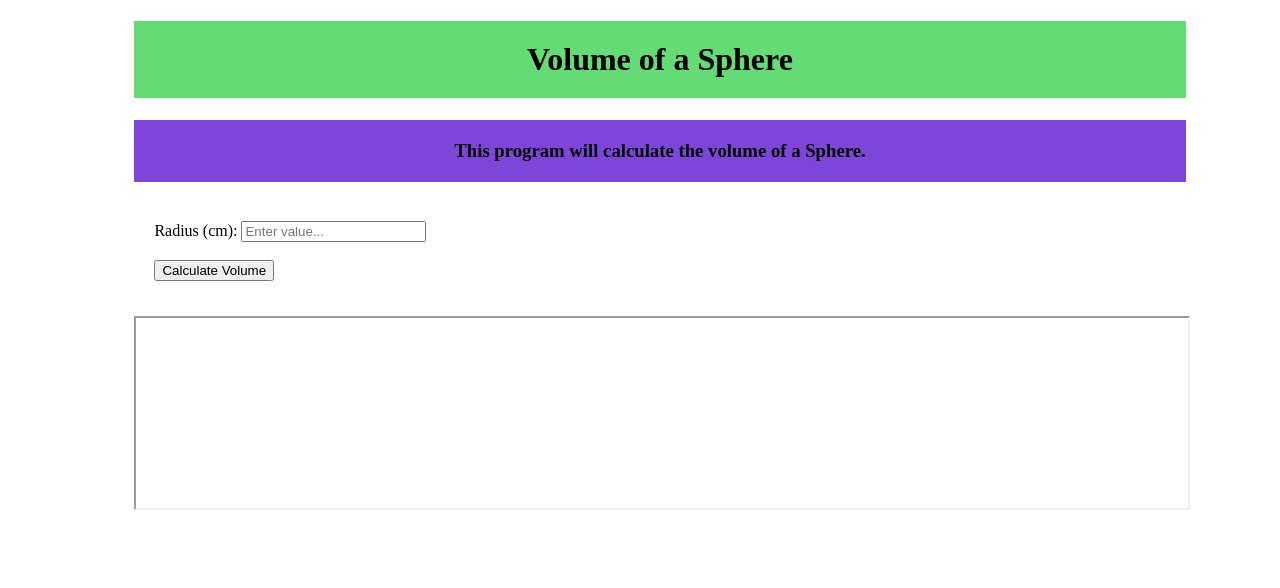
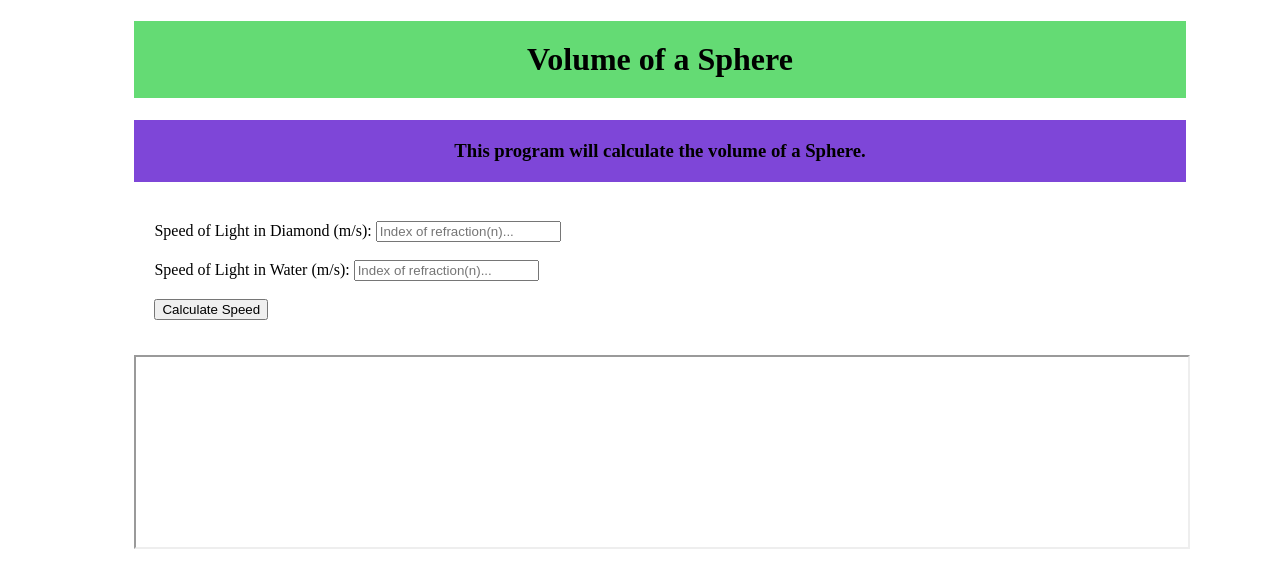
Before and after one commit to ICD2O-Digital-Tech-ShemS/Assign-03-PHP-Calculations_-2, a PHP site: page / in a window 1280 px wide. Shown: the top 588 px of the page. Run offline with PHP 8.4, Linux system fonts and the light colour scheme.

Commit message:
Update 5 Assign-03

```diff
--- a/index.php
+++ b/index.php
@@ -25,15 +25,20 @@
 		?>
 		<!-- form to get the bases and height from the user -->
     <form action="./results.php" method="post" target="results">
-      <label for="radius">Radius (cm):</label>
-      <input type="float" id="radius" placeholder="Enter value..." name="radius"><br><br>
-      <input type="submit" value="Calculate Volume">
+      <label for="speedLightDiamond">Speed of Light in Diamond (m/s):</label>
+      <input type="float" id="indexRefDiamond" placeholder="Index of refraction(n)..." name="speedLightDiamond"><br><br>
+      <label for="speedLightWater">Speed of Light in Water (m/s):</label>
+      <input type="float" id="indexRefWater" placeholder="Index of refraction(n)..." name="speedLightWater"><br><br>
+      <input type="submit" value="Calculate Speed">
     </form>
 
 			<!-- iframe for the results to show on the web page. -->
 			<iframe id="results" name="results">
         <div id="user-info">
-        <div id="$volume"></div>
+        <div id="$speedDiamond"></div>
+        </div>
+        <div id="user-info">
+        <div id="$speedWater"></div>
         </div>
       </iframe>
 	</body>
```
Also changed, not shown: results.php (+11 -7 lines).
